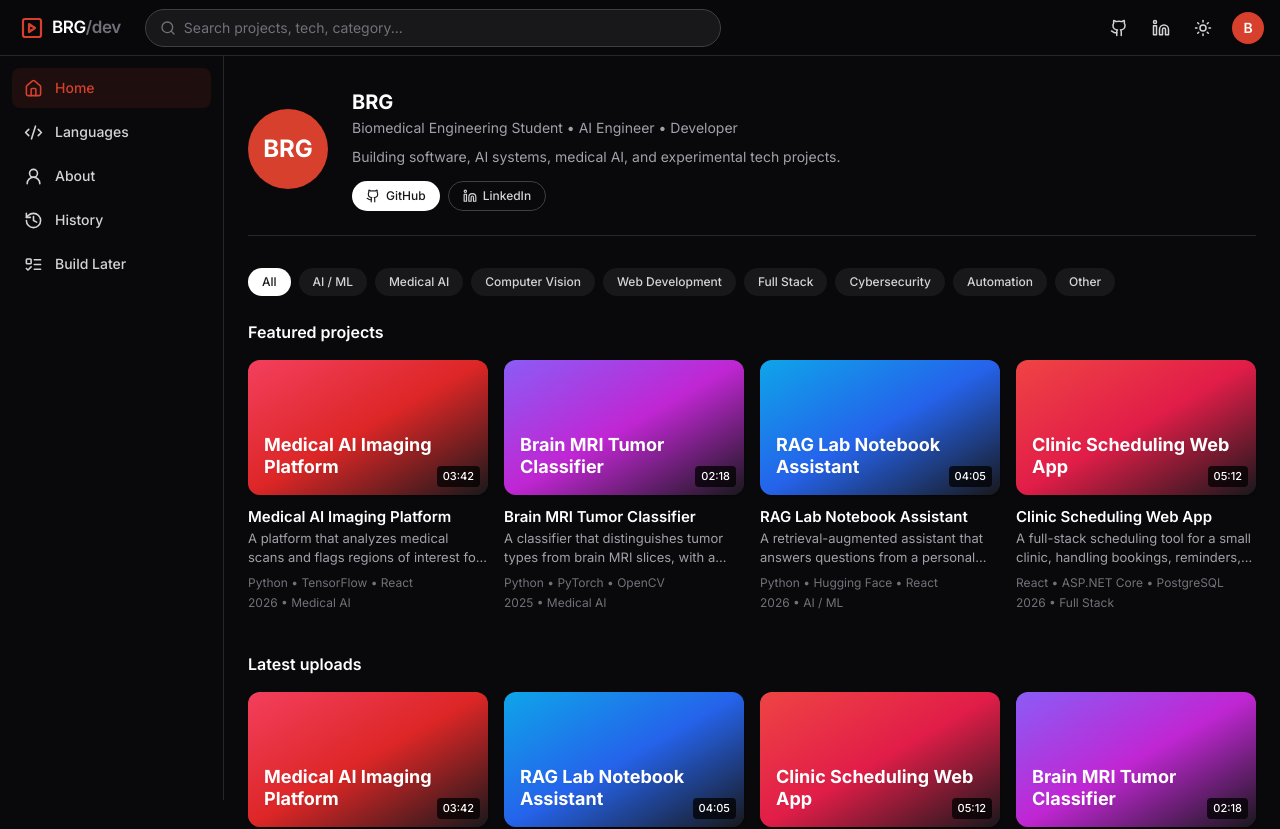
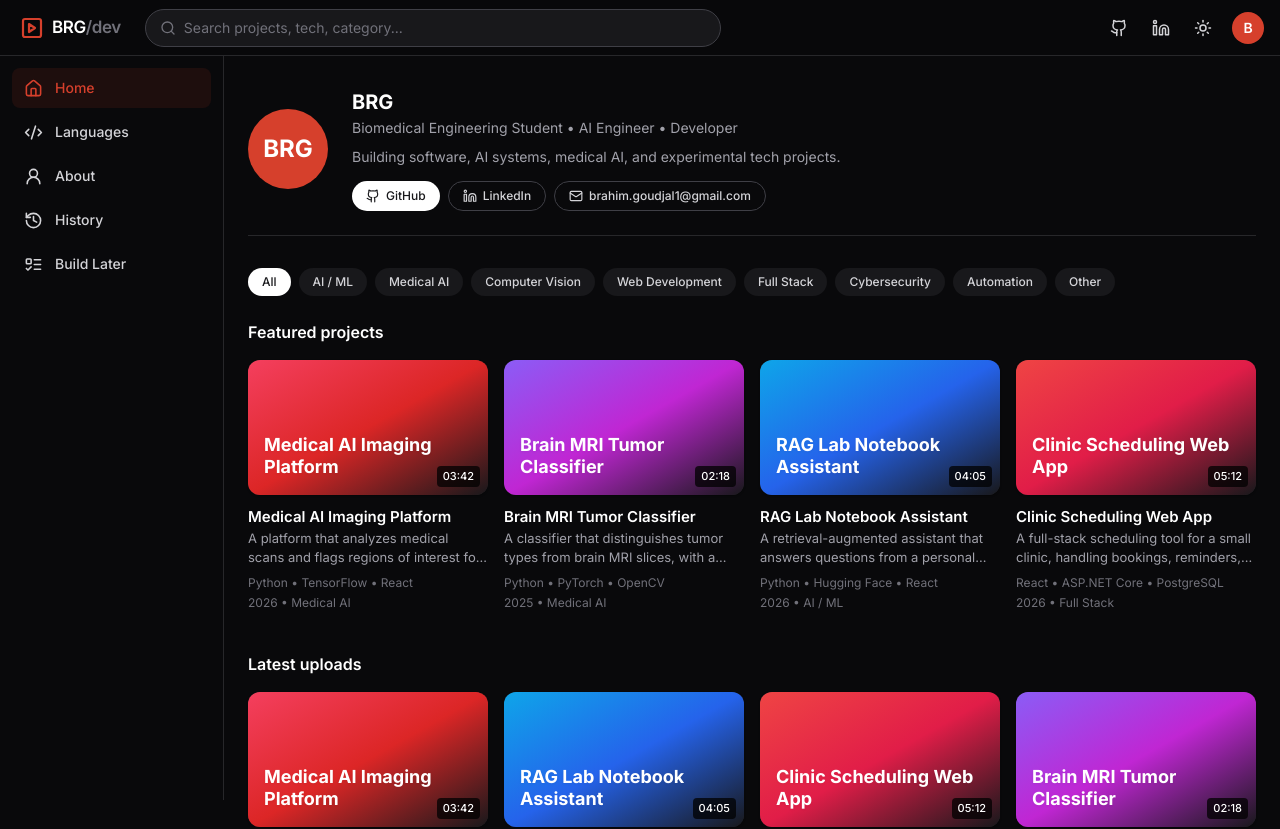
Before and after one commit to BRGOKA/PortfolioTube, a React (Vite) app: page / in a window 1280 px wide. Shown: the top 829 px of the page. Built offline with nearby package versions, Linux system fonts and the light colour scheme.

Commit message:
replaced placeholders woth working links for github and linkedIn and Gmail

```diff
--- a/src/components/Footer.jsx
+++ b/src/components/Footer.jsx
@@ -14,7 +14,7 @@ export default function Footer() {
         </div>
         <div className="flex items-center gap-4">
           <a
-            href="https://github.com"
+            href="https://github.com/BRGOKA"
             target="_blank"
             rel="noreferrer"
             className="flex items-center gap-1.5 text-sm text-zinc-500 hover:text-ember-500 dark:text-zinc-400"
@@ -22,7 +22,7 @@ export default function Footer() {
             <Github size={16} /> GitHub
           </a>
           <a
-            href="https://linkedin.com"
+            href="https://www.linkedin.com/in/brahim-goudjal-5ab9183b8/"
             target="_blank"
             rel="noreferrer"
             className="flex items-center gap-1.5 text-sm text-zinc-500 hover:text-ember-500 dark:text-zinc-400"
@@ -30,7 +30,7 @@ export default function Footer() {
             <Linkedin size={16} /> LinkedIn
           </a>
           <a
-            href="mailto:hello@example.com"
+            href="mailto:brahim.goudjal1@gmail.com"
             className="flex items-center gap-1.5 text-sm text-zinc-500 hover:text-ember-500 dark:text-zinc-400"
           >
             <Mail size={16} /> Email
--- a/src/components/Header.jsx
+++ b/src/components/Header.jsx
@@ -1,5 +1,13 @@
 import { Link } from "react-router-dom";
-import { Search, Sun, Moon, Github, Linkedin, Menu, PlaySquare } from "lucide-react";
+import {
+  Search,
+  Sun,
+  Moon,
+  Github,
+  Linkedin,
+  Menu,
+  PlaySquare,
+} from "lucide-react";
 import { useTheme } from "../context/ThemeContext.jsx";
 
 export default function Header({ search, onSearchChange, onMenuClick }) {
@@ -45,7 +53,7 @@ export default function Header({ search, onSearchChange, onMenuClick }) {
 
       <div className="ml-auto flex items-center gap-1 sm:gap-2">
         <a
-          href="https://github.com"
+          href="https://github.com/BRGOKA"
           target="_blank"
           rel="noreferrer"
           aria-label="GitHub profile"
@@ -54,7 +62,7 @@ export default function Header({ search, onSearchChange, onMenuClick }) {
           <Github size={18} />
         </a>
         <a
-          href="https://linkedin.com"
+          href="https://www.linkedin.com/in/brahim-goudjal-5ab9183b8/"
           target="_blank"
           rel="noreferrer"
           aria-label="LinkedIn profile"
--- a/src/pages/Home.jsx
+++ b/src/pages/Home.jsx
@@ -1,6 +1,6 @@
 import { useMemo, useState } from "react";
 import { Link } from "react-router-dom";
-import { Github, Linkedin, ArrowRight } from "lucide-react";
+import { Github, Linkedin, ArrowRight, Mail } from "lucide-react";
 import ProjectGrid from "../components/ProjectGrid.jsx";
 import Footer from "../components/Footer.jsx";
 import {
@@ -28,7 +28,7 @@ export default function Home({ search }) {
     return projects.filter(
       (p) =>
         (category === "All" || p.category === category) &&
-        matchesSearch(p, search)
+        matchesSearch(p, search),
     );
   }, [category, search]);
 
@@ -56,7 +56,7 @@ export default function Home({ search }) {
           </p>
           <div className="mt-3 flex gap-2">
             <a
-              href="https://github.com"
+              href="https://github.com/BRGOKA"
               target="_blank"
               rel="noreferrer"
               className="flex items-center gap-1.5 rounded-full bg-zinc-900 px-3.5 py-1.5 text-xs font-medium text-white hover:bg-zinc-700 dark:bg-white dark:text-zinc-900 dark:hover:bg-zinc-200"
@@ -64,12 +64,20 @@ export default function Home({ search }) {
               <Github size={14} /> GitHub
             </a>
             <a
-              href="https://linkedin.com"
+              href="https://www.linkedin.com/in/brahim-goudjal-5ab9183b8/"
               target="_blank"
               rel="noreferrer"
               className="flex items-center gap-1.5 rounded-full border border-zinc-300 px-3.5 py-1.5 text-xs font-medium text-zinc-700 hover:border-zinc-400 dark:border-zinc-700 dark:text-zinc-300"
             >
               <Linkedin size={14} /> LinkedIn
+            </a>
+            <a
+              href="mailto:brahim.goudjal1@://gmail.com"
+              rel="noreferrer"
+              className="flex items-center gap-1.5 rounded-full border border-zinc-300 px-3.5 py-1.5 text-xs font-medium text-zinc-700 hover:border-zinc-400 dark:border-zinc-700 dark:text-zinc-300"
+            >
+              <Mail size={14} />
+              brahim.goudjal1@gmail.com
             </a>
           </div>
         </div>
@@ -140,9 +148,9 @@ export default function Home({ search }) {
               About this channel
             </h2>
             <p className="mt-1.5 max-w-2xl text-sm leading-relaxed text-zinc-600 dark:text-zinc-400">
-              I'm a biomedical engineering student building at the
-              intersection of software, AI, and healthcare. Every project
-              here is something I actually built, not a tutorial follow-along.
+              I'm a biomedical engineering student building at the intersection
+              of software, AI, and healthcare. Every project here is something I
+              actually built, not a tutorial follow-along.
             </p>
             <Link
               to="/about"
```
